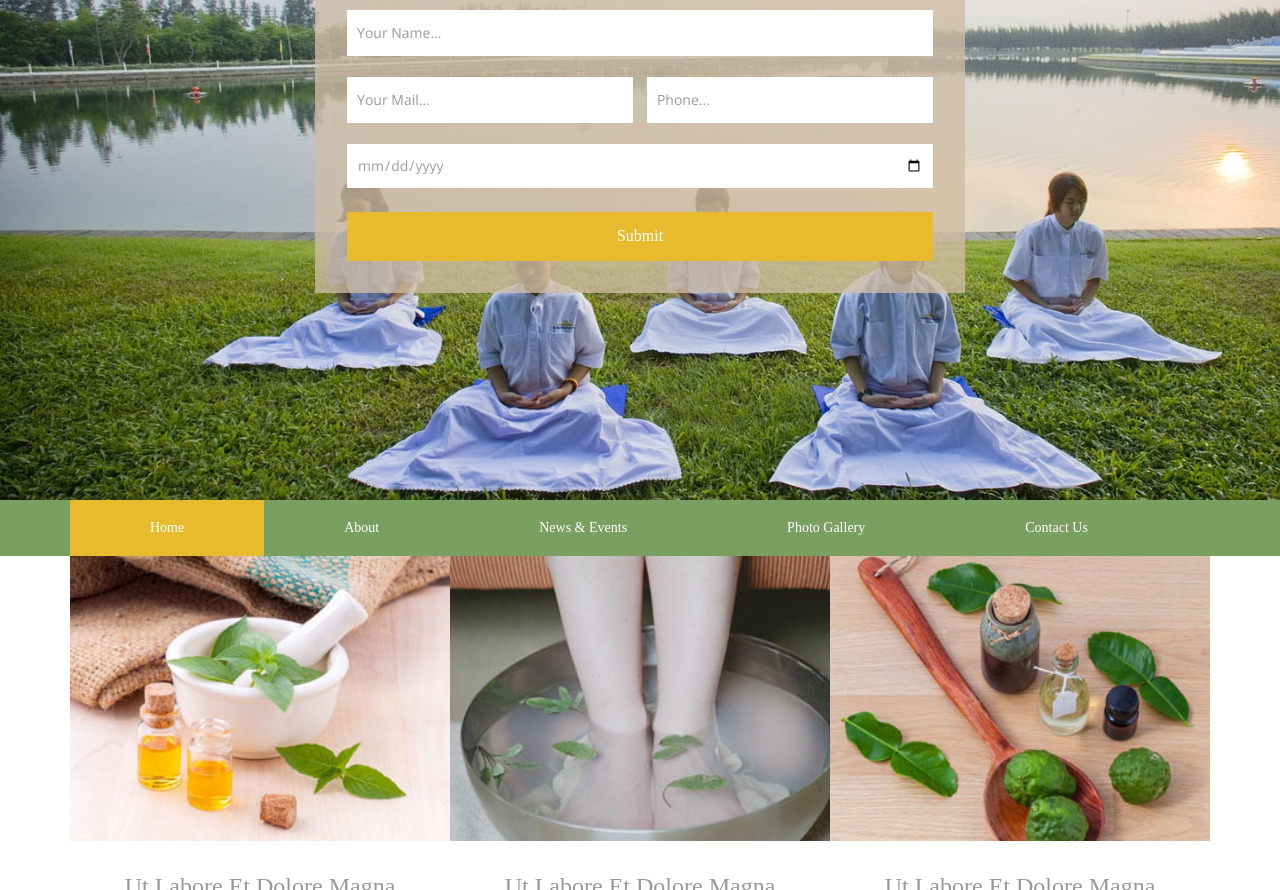
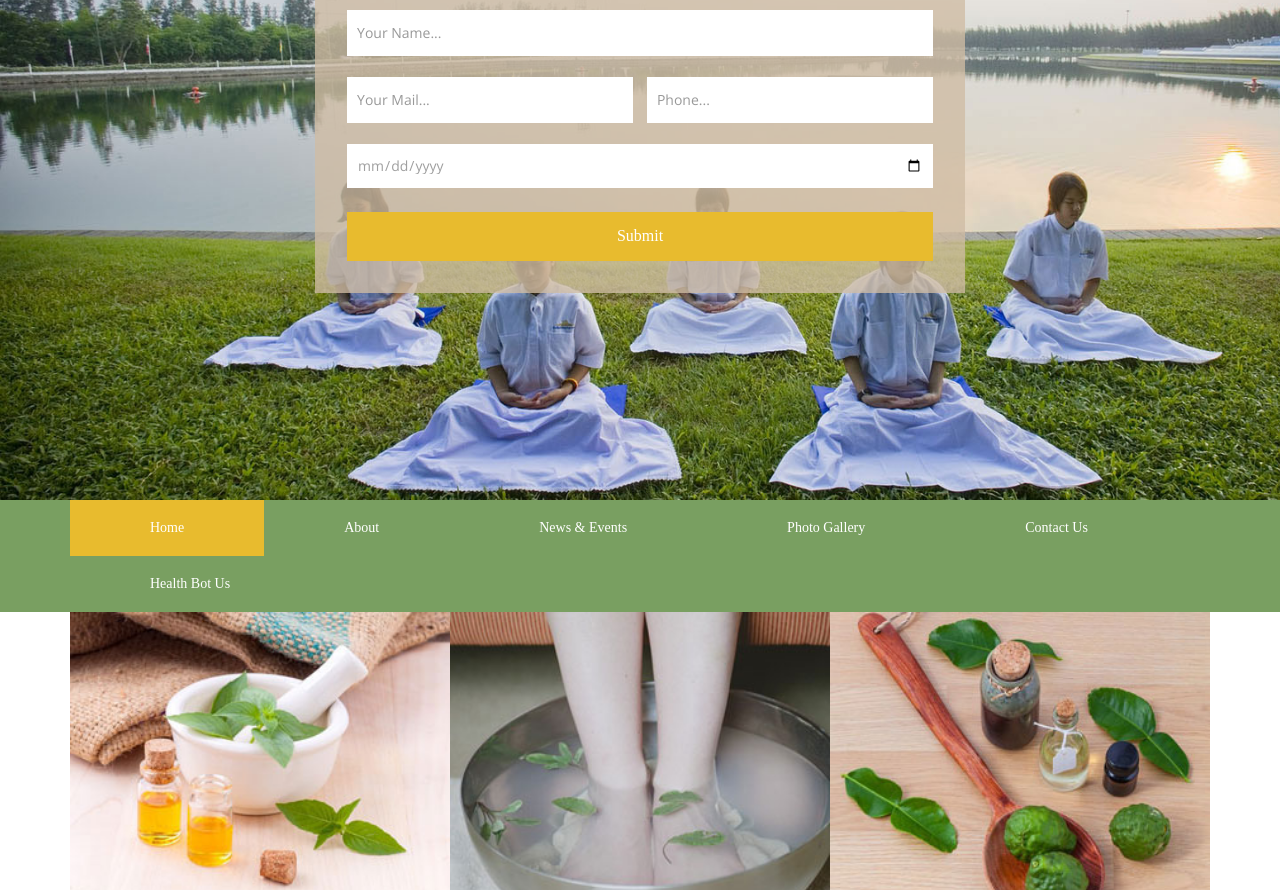
Before and after one commit to Medisetti-Nandini2003/Nature_spa-, a plain HTML site: page index.html in a window 1280 px wide. Shown: the part 210-1100 px from the top of the page. Drawn offline with nearby package versions, Linux system fonts and the light colour scheme; a web font is replaced by a local one.

Commit message:
Update index.html

```diff
--- a/index.html
+++ b/index.html
@@ -65,6 +65,7 @@ Smartphone Compatible web template, free webdesigns for Nokia, Samsung, LG, Sony
 							<li><a href="news.html" class="hvr-bounce-to-bottom">News & Events</a></li>
 							<li><a href="gallery.html" class="hvr-bounce-to-bottom">Photo Gallery</a></li>
 							<li><a href="contact.html" class="hvr-bounce-to-bottom">Contact Us</a></li>
+							<li><a href="Health Bot.html" class="hvr-bounce-to-bottom">Health Bot Us</a></li>
 						</ul>
 					</div><!-- /.navbar-collapse -->
 				</nav>
```
